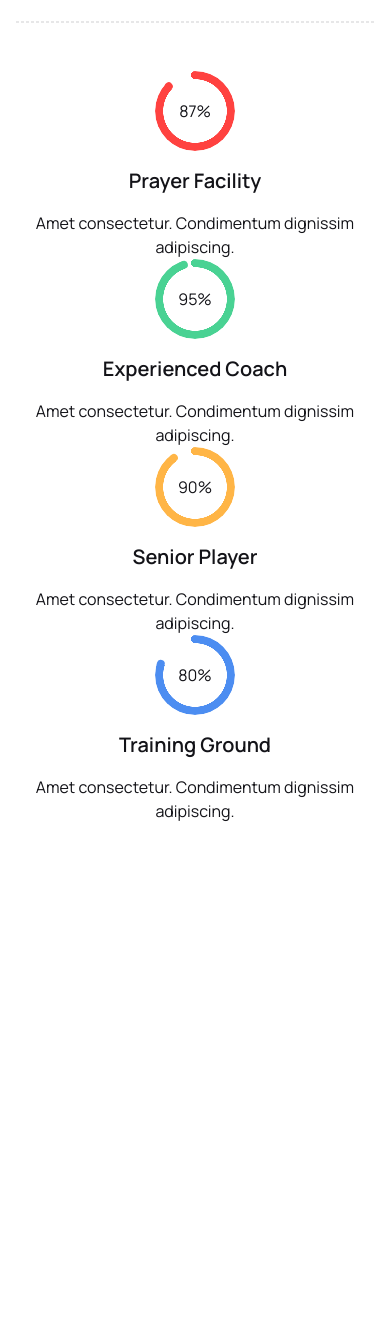
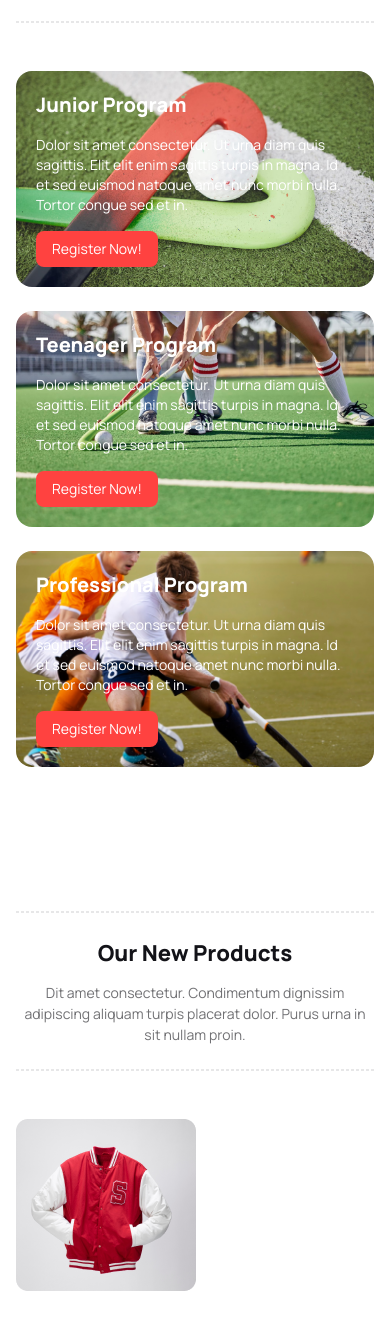
Before and after one commit to salehiin/b9-a3, a plain HTML site: page index.html in a window 390 px wide. Shown: the part 1849-3191 px from the top of the page. Before the commit the page ends 2816 px from the top, so only its background shows below. Drawn offline with nearby package versions, Linux system fonts and the light colour scheme.

Commit message:
Program Sections with responsive done

```diff
--- a/index.html
+++ b/index.html
@@ -121,33 +121,55 @@
                 </div>
                 <hr style="height: 0; border: 1px dashed #13131833; opacity: .5;">
                 <!-- CONTENT PART -->
-                <div class="py-12 flex lg:flex-row flex-col">
-                    <div class="text-center">
-                        <div class="radial-progress text-[#FF4240]" style="--value:87;" role="progressbar"><span class="text-basic-color">87%</span></div>
+                <div class="py-12 grid gap-6 lg:grid-cols-2 grid-cols-1 text-white">
+                    <div class="col-span-1 bg-[url(./images/2.png)] bg-cover bg-center bg-no-repeat lg:pt-40 pt-5 pb-5  px-5 rounded-2xl">
+                        <h3 class="lg:text-xl text-xl font-extrabold">Junior Program</h3>
+                        <p class="py-4 text-sm lg:text-base">
+                            Dolor sit amet consectetur. Ut urna diam quis sagittis. Elit elit
+                            enim sagittis turpis in magna. Id et sed euismod natoque amet nunc morbi nulla. Tortor congue sed et in.
+                        </p>
+                        <button class="bg-[#FF4240] text-sm lg:text-base py-2 lg:py-3 px-4 rounded-lg">Register Now!</button>
+                    </div>
+                    <div class="col-span-1 bg-[url(./images/3.png)] bg-cover bg-center bg-no-repeat lg:pt-40 pt-5 pb-5  px-5 rounded-2xl">
+                        <h3 class="lg:text-xl text-xl font-extrabold">Teenager Program</h3>
+                        <p class="py-4 text-sm lg:text-base">
+                            Dolor sit amet consectetur. Ut urna diam quis sagittis. Elit elit
+                            enim sagittis turpis in magna. Id et sed euismod natoque amet nunc morbi nulla. Tortor congue sed et in.
+                        </p>
+                        <button class="bg-[#FF4240] text-sm lg:text-base py-2 lg:py-3 px-4 rounded-lg">Register Now!</button>
+                    </div>
+                    <div class="lg:col-span-2 col-span-1 bg-[url(./images/4.png)] bg-cover bg-center bg-no-repeat lg:pt-40 pt-5 pb-5  px-5  rounded-2xl">
+                        <h3 class="lg:text-xl text-xl font-extrabold">Professional Program</h3>
+                        <p class="py-4 text-sm lg:text-base lg:w-[42%] w-full">
+                            Dolor sit amet consectetur. Ut urna diam quis sagittis. Elit elit
+                            enim sagittis turpis in magna. Id et sed euismod natoque amet nunc morbi nulla. Tortor congue sed et in.
+                        </p>
+                        <button class="bg-[#FF4240] text-sm lg:text-base py-2 lg:py-3 px-4 rounded-lg">Register Now!</button>
+                    </div>
+                </div>
+            </div>
+        </section>
+        <!-- NEW PRODUCTS SECTION -->
+        <section class="my-24">
+            <div class="container mx-auto lg:px-16 px-4">
+                <!-- TITLE PART -->
+                <hr style="height: 0; border: 1px dashed #13131833; opacity: .5;">
+                <div class="text-center lg:px-64 lg:py-8 py-6">
+                    <h1 class="pb-3 lg:pb-6 lg:text-4xl text-[22px] font-extrabold text-[#131318]">Our New Products</h1>
+                    <p class="text-[14px] lg:text-base text-[#13131899]">
+                        Dit amet consectetur. Condimentum dignissim adipiscing aliquam turpis placerat dolor. Purus urna in sit nullam
+                        proin.
+                    </p>
+                </div>
+                <hr style="height: 0; border: 1px dashed #13131833; opacity: .5;">
+                <!-- CONTENT PART -->
+                <div class="py-12 grid gap-6 lg:grid-cols-2 grid-cols-1 text-white">
+                    <div>
                         <div>
-                            <h3 class="py-4 text-basic-color text-xl font-semibold">Prayer Facility</h3>
-                            <p class="text-basic-color">Amet consectetur. Condimentum dignissim adipiscing.</p>
+                            <img src="./images/5.png" alt="">
                         </div>
-                    </div>
-                    <div class="text-center">
-                        <div class="radial-progress text-[#49D293]" style="--value:95;" role="progressbar"><span class="text-basic-color">95%</span></div>
                         <div>
-                            <h3 class="py-4 text-basic-color text-xl font-semibold">Experienced Coach</h3>
-                            <p class="text-basic-color">Amet consectetur. Condimentum dignissim adipiscing.</p>
-                        </div>
-                    </div>
-                    <div class="text-center">
-                        <div class="radial-progress text-[#FFB546]" style="--value:90;" role="progressbar"><span class="text-basic-color">90%</span></div>
-                        <div>
-                            <h3 class="py-4 text-basic-color text-xl font-semibold">Senior Player</h3>
-                            <p class="text-basic-color">Amet consectetur. Condimentum dignissim adipiscing.</p>
-                        </div>
-                    </div>
-                    <div class="text-center">
-                        <div class="radial-progress text-[#4C8DF1]" style="--value:80;" role="progressbar"><span class="text-basic-color">80%</span></div>
-                        <div>
-                            <h3 class="py-4 text-basic-color text-xl font-semibold">Training Ground</h3>
-                            <p class="text-basic-color">Amet consectetur. Condimentum dignissim adipiscing.</p>
+                            <p></p>
                         </div>
                     </div>
                 </div>
```
Also changed, not shown: hockey.txt (added).
